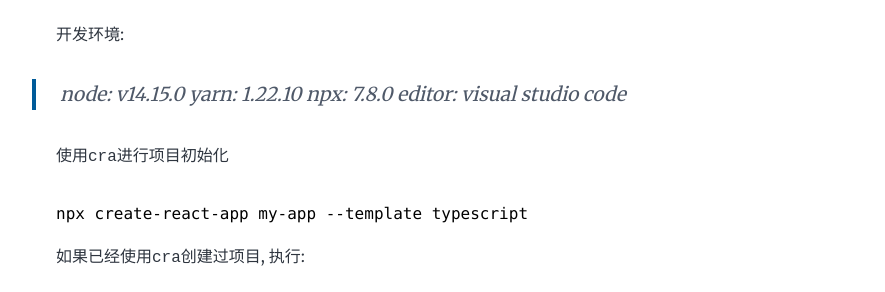
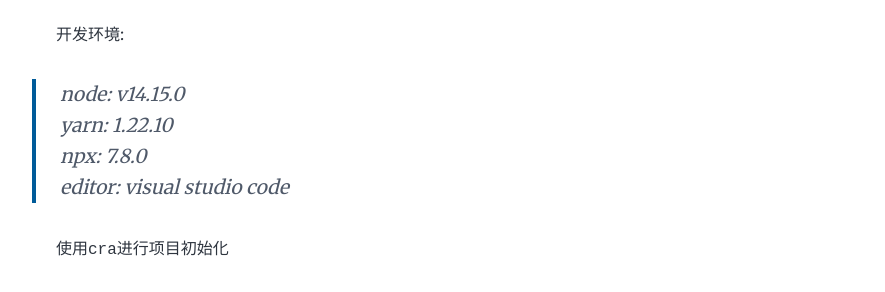
Before and after one commit to wylyzyk/wylyzyk-blog, a Gatsby site: page /cra-ts-antd/ in a window 1280 px wide. Shown: the part 475-767 px from the top of the page, without its empty margins (268-1153 px from the left). Built offline with nearby package versions, Linux system fonts and the light colour scheme; Gatsby itself is replaced by a stand-in of ours; some packages are replaced by stand-ins of ours.

Commit message:
first blog

````diff
--- a/content/blog/cra-ts-antd/index.md
+++ b/content/blog/cra-ts-antd/index.md
@@ -9,10 +9,10 @@ description: 一直没有将Typescript正式的运用到项目中，而且现在
 ## 初始化项目
 
 开发环境:
-> node: v14.15.0
-> yarn: 1.22.10
-> npx: 7.8.0
-> editor: visual studio code
+> node: v14.15.0<br>
+> yarn: 1.22.10<br>
+> npx: 7.8.0<br>
+> editor: visual studio code<br>
 
 使用`cra`进行项目初始化
 ```shell
````
